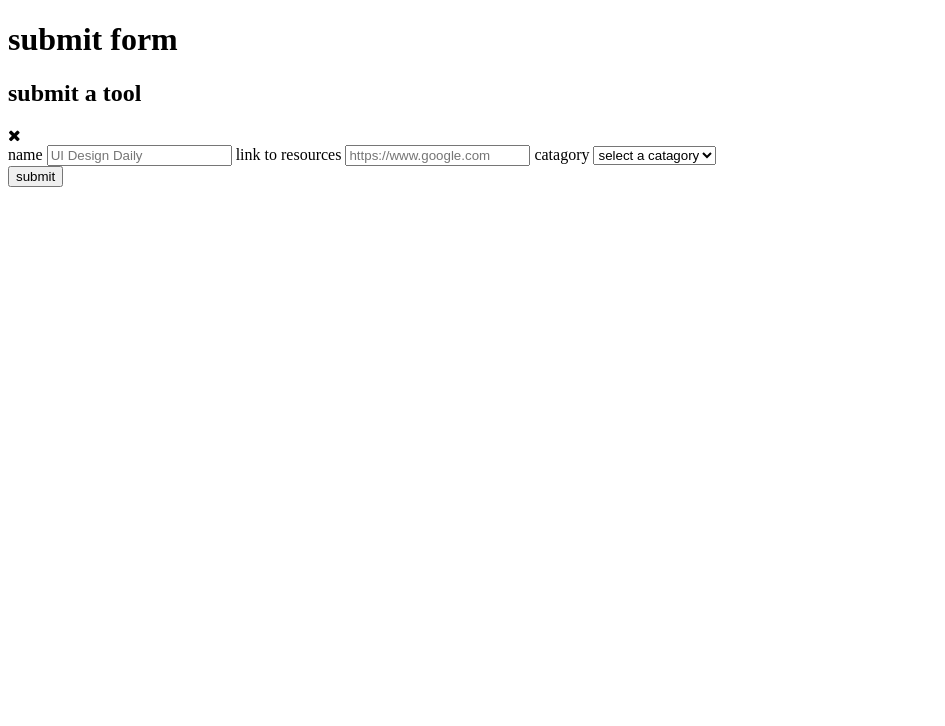
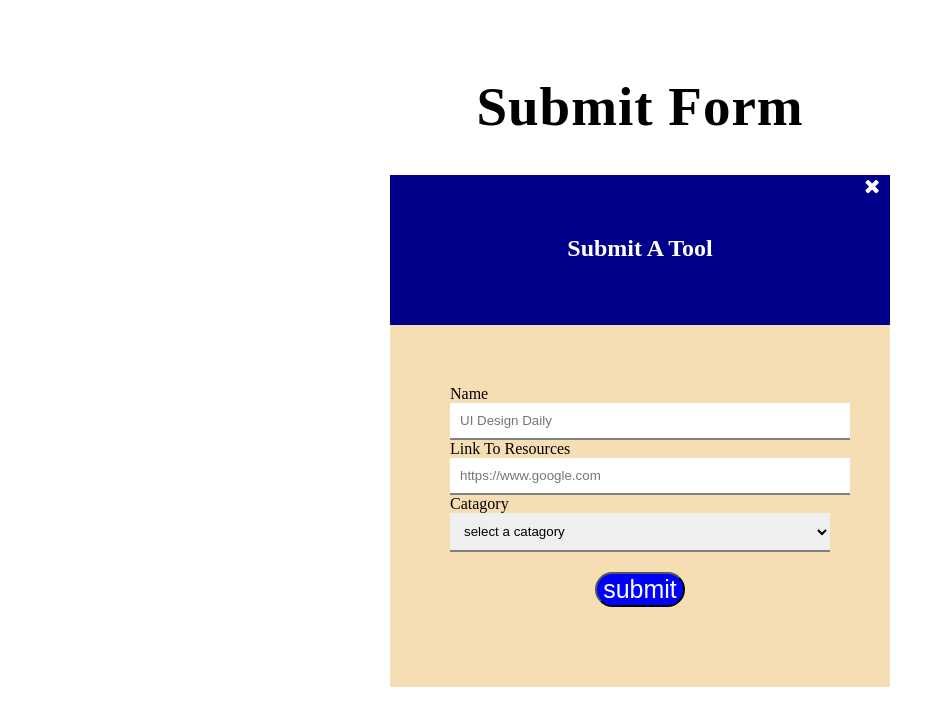
Before and after one commit to Theerthakumar14/Theertha98.github.io, a plain HTML site: page index.html in a window 1280 px wide. Shown: the whole page, without its empty margins (0-945 px from the left). Drawn offline with Linux system fonts and the light colour scheme.

Commit message:
Update index.html

```diff
--- a/index.html
+++ b/index.html
@@ -2,7 +2,7 @@
 <html>
     <head>
         <title>WebPage</title>
-        <link rel="stylesheet" href="formStyle.css">
+        <link rel="stylesheet" href="style.css">
         <link rel="stylesheet" href="https://cdnjs.cloudflare.com/ajax/libs/font-awesome/4.7.0/css/font-awesome.min.css">
     </head>
     <body>
```
